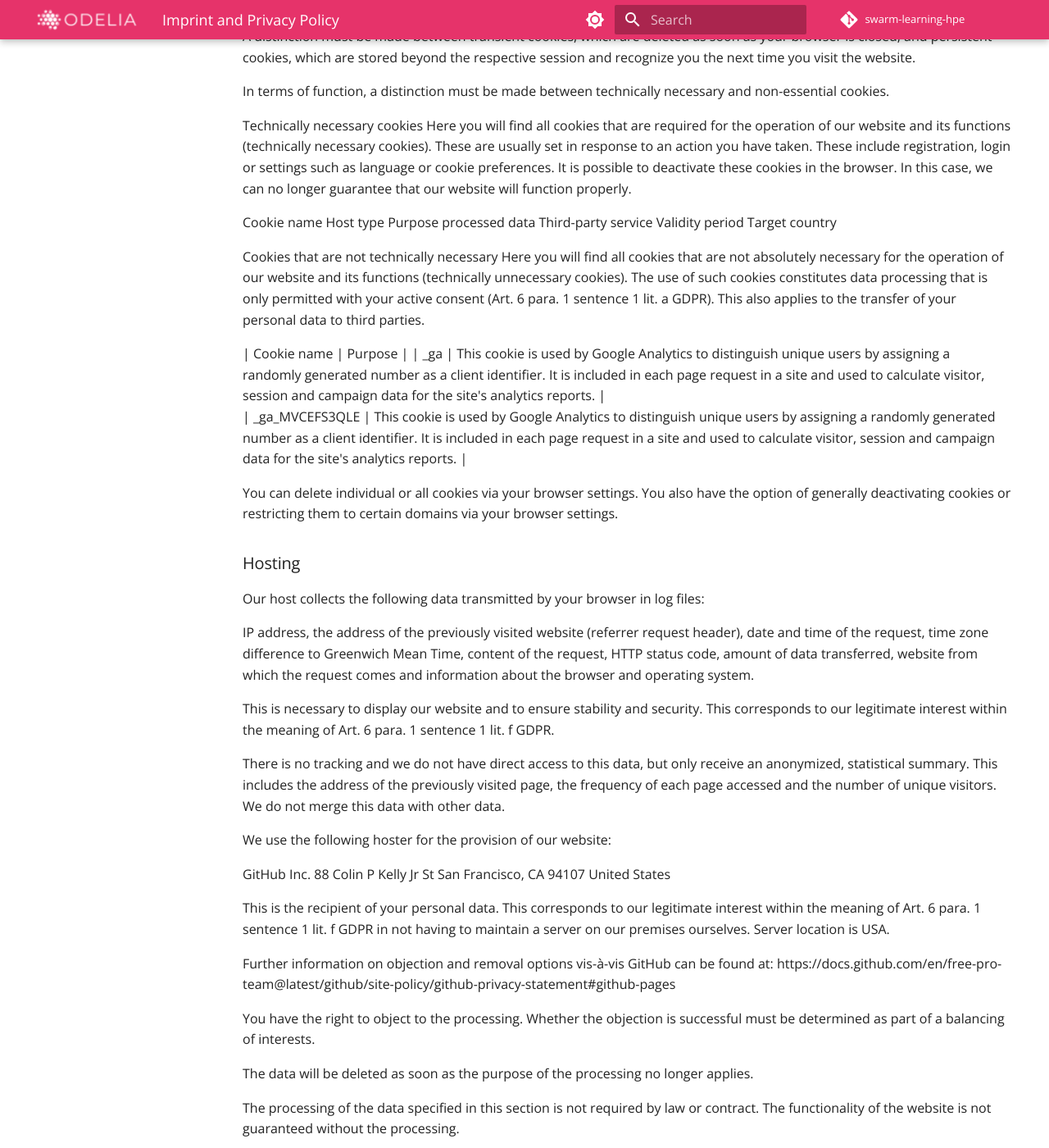
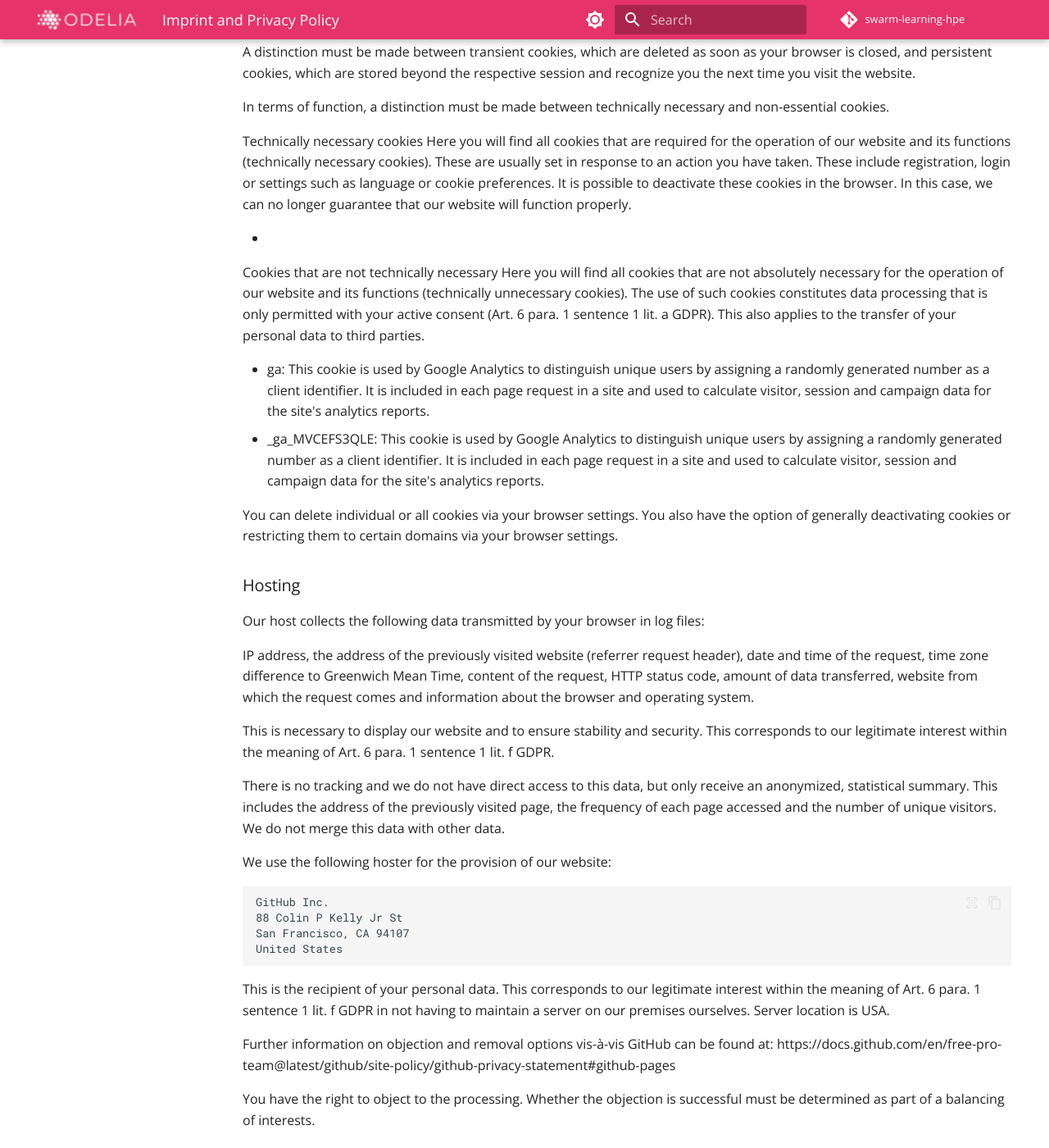
Before and after one commit to odelia-ai/odelia-ai.github.io, an MkDocs documentation site: the page built from docs/imprint-privacy-policy.md, in a window 1280 px wide and 1400 px high, scrolled down 1157 px. Shown: the whole window at 82% size. Built offline with MkDocs 1.6.1 and Material for MkDocs 9.7.7, drawn with Linux system fonts in a browser that asks for light colours; comment, search, counter and statistics services are not loaded; some of the changed text lies outside the part shown.

Commit message:
Update imprint-privacy-policy.md

````diff
--- a/docs/imprint-privacy-policy.md
+++ b/docs/imprint-privacy-policy.md
@@ -14,6 +14,7 @@ EIBIR gemeinnützige GmbH
 Am Gestade
 1010 Vienna
 Austria
+
 Website: https://odelia.ai
 Email: gro.ribie@ekebedrogp
 Phone number: +4315334064323
@@ -59,16 +60,13 @@ In terms of function, a distinction must be made between technically necessary a
 Technically necessary cookies
 Here you will find all cookies that are required for the operation of our website and its functions (technically necessary cookies). These are usually set in response to an action you have taken. These include registration, login or settings such as language or cookie preferences. It is possible to deactivate these cookies in the browser. In this case, we can no longer guarantee that our website will function properly.
 
-Cookie name Host type Purpose processed data Third-party service Validity period Target country
-
-
+-
 
 Cookies that are not technically necessary
 Here you will find all cookies that are not absolutely necessary for the operation of our website and its functions (technically unnecessary cookies). The use of such cookies constitutes data processing that is only permitted with your active consent (Art. 6 para. 1 sentence 1 lit. a GDPR). This also applies to the transfer of your personal data to third parties.
 
-| Cookie name | Purpose |
-| _ga  | This cookie is used by Google Analytics to distinguish unique users by assigning a randomly generated number as a client identifier. It is included in each page request in a site and used to calculate visitor, session and campaign data for the site's analytics reports. |
-| _ga_MVCEFS3QLE | This cookie is used by Google Analytics to distinguish unique users by assigning a randomly generated number as a client identifier. It is included in each page request in a site and used to calculate visitor, session and campaign data for the site's analytics reports. |
+- ga: This cookie is used by Google Analytics to distinguish unique users by assigning a randomly generated number as a client identifier. It is included in each page request in a site and used to calculate visitor, session and campaign data for the site's analytics reports.
+- _ga_MVCEFS3QLE: This cookie is used by Google Analytics to distinguish unique users by assigning a randomly generated number as a client identifier. It is included in each page request in a site and used to calculate visitor, session and campaign data for the site's analytics reports.
 
 You can delete individual or all cookies via your browser settings. You also have the option of generally deactivating cookies or restricting them to certain domains via your browser settings.
 
@@ -83,10 +81,12 @@ There is no tracking and we do not have direct access to this data, but only rec
 
 We use the following hoster for the provision of our website:
 
+```
 GitHub Inc.
 88 Colin P Kelly Jr St
 San Francisco, CA 94107
 United States
+```
 
 This is the recipient of your personal data. This corresponds to our legitimate interest within the meaning of Art. 6 para. 1 sentence 1 lit. f GDPR in not having to maintain a server on our premises ourselves. Server location is USA.
 
@@ -135,9 +135,11 @@ On behalf of the operator of this website, Google will use this information to e
 
 Recipients of the data are/may be
 
+```
 Google Ireland Limited, Gordon House, Barrow Street, Dublin 4, Ireland (as processor pursuant to Art. 28 GDPR)
 Google LLC, 1600 Amphitheatre Parkway Mountain View, CA 94043, USA
 Alphabet Inc, 1600 Amphitheatre Parkway Mountain View, CA 94043, USA
+```
 
 For the USA, the European Commission adopted its adequacy decision on July 10, 2023. Google LLC is certified under the EU-US Privacy Framework. Since Google servers are distributed worldwide and a transfer to third countries (for example to Singapore) cannot be completely ruled out, we have also concluded the EU standard contractual clauses with the provider.
 
````
